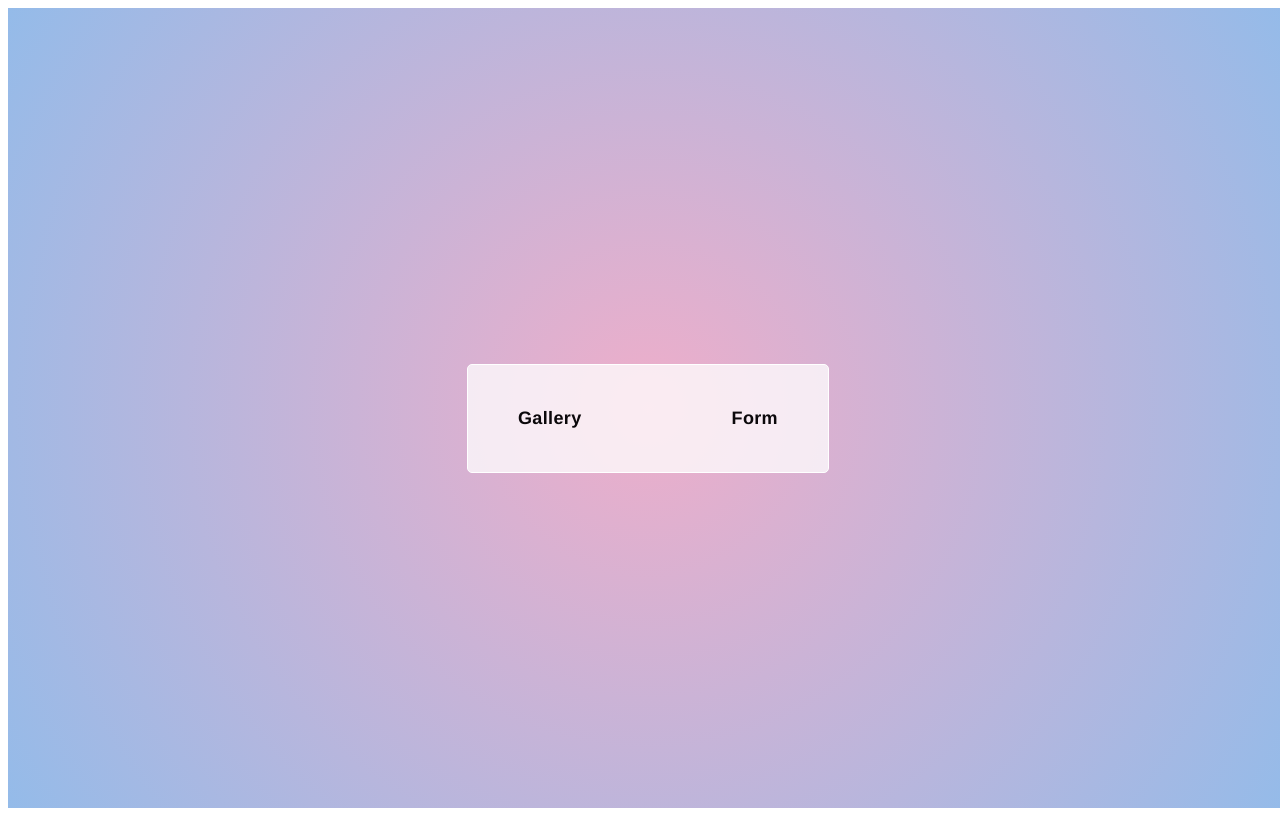
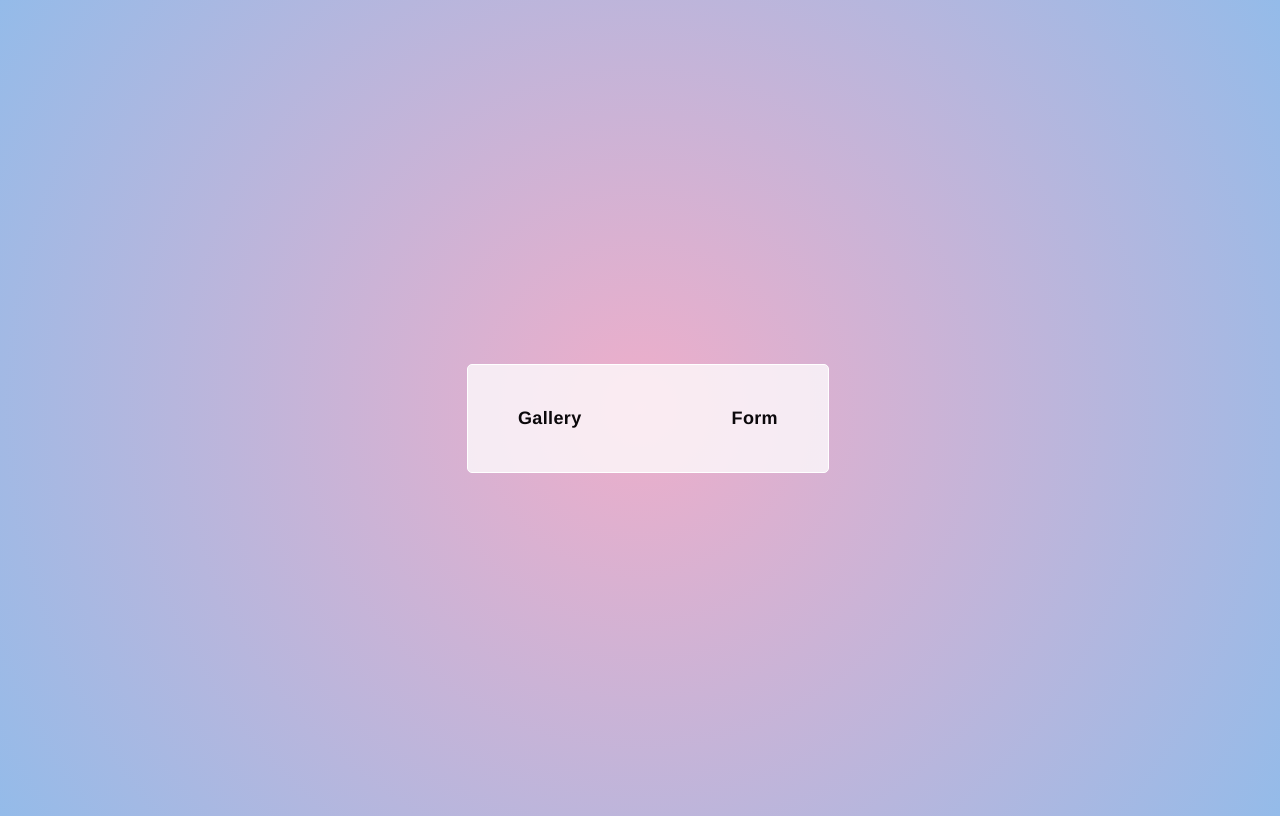
Before and after one commit to Kholodaet/go-it-js-work-9, a website built with Vite: page src/index.html in a window 1280 px wide. Built offline with nearby package versions, Linux system fonts and the light colour scheme.

Commit message:
delete root style

```diff
--- a/src/css/header.css
+++ b/src/css/header.css
@@ -25,9 +25,7 @@
   outline: none;
   background-color: rgba(255, 255, 255, 0.75);
 }
-
 .nav-link {
-  /* border: 1px solid white; */
   border-radius: 5px;
   padding: 10px 50px;
   text-align: center;
--- a/src/css/styles.css
+++ b/src/css/styles.css
@@ -15,7 +15,7 @@
   font-weight: 400;
 
   color: #242424;
-  background-color: rgba(255, 255, 255, 0.87);
+  /* background-color: rgba(255, 255, 255, 0.87); */
 
   font-synthesis: none;
   text-rendering: optimizeLegibility;
```
